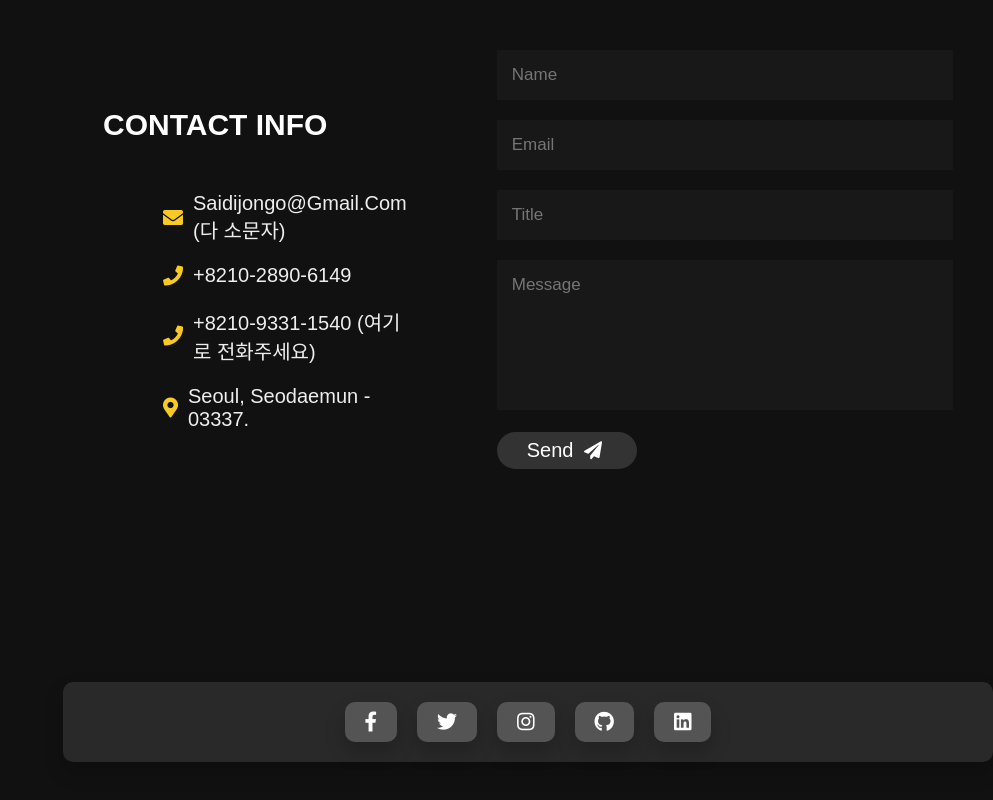
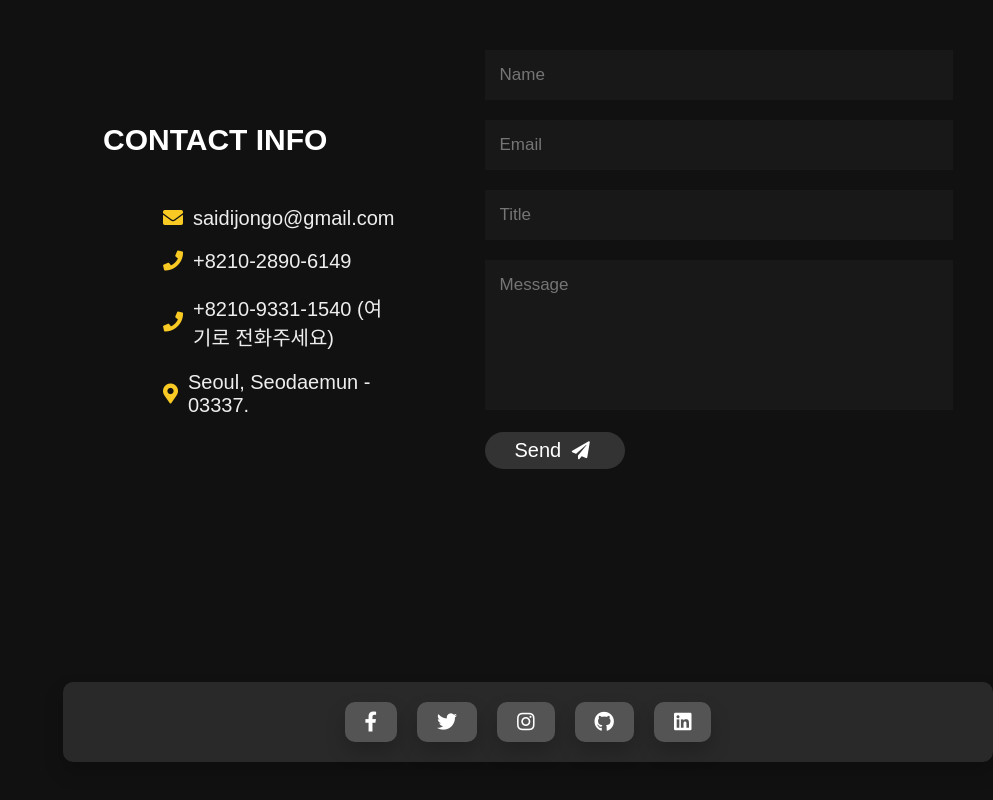
Before and after one commit to saidijongo/jongoresume.github.io, a plain HTML site: page index.html in a window 1280 px wide. Shown: the part 4349-5149 px from the top of the page, without its empty margins (287-1280 px from the left). Drawn offline with nearby package versions, Linux system fonts and the light colour scheme.

Commit message:
Update index.html

```diff
--- a/index.html
+++ b/index.html
@@ -142,7 +142,7 @@
             <div class="content">
                 <h3 class="title">contact info</h3>
                 <div class="info">
-                    <h3><i class="fas fa-envelope" id="jongo_email"></i>saidijongo@gmail.com </b>(다 소문자) </h3>
+                    <h3 style="text-transform: lowercase"><i class="fas fa-envelope"></i>saidijongo@gmail.com</h3>
                     <h3><i class="fas fa-phone"></i>+8210-2890-6149 </h3>
                     <h3><i class="fas fa-phone"></i>+8210-9331-1540 (여기로 전화주세요)</h3>
                     <h3><i class="fas fa-map-marker-alt"></i>Seoul, seodaemun - 03337. </h3>
```
